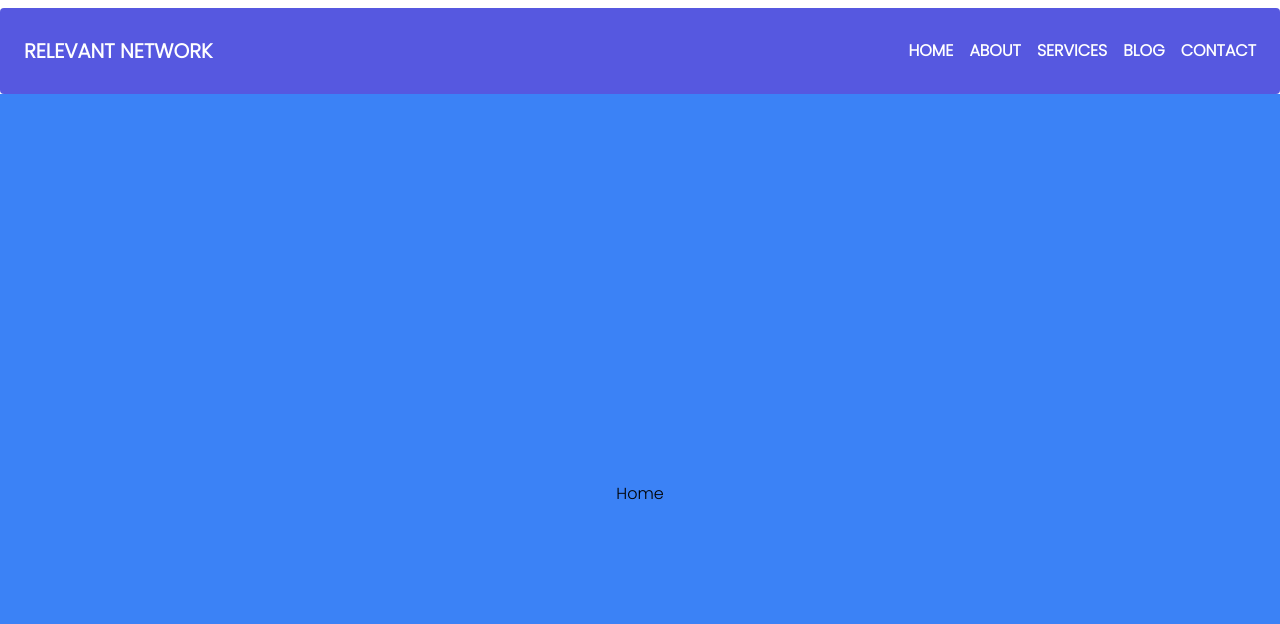
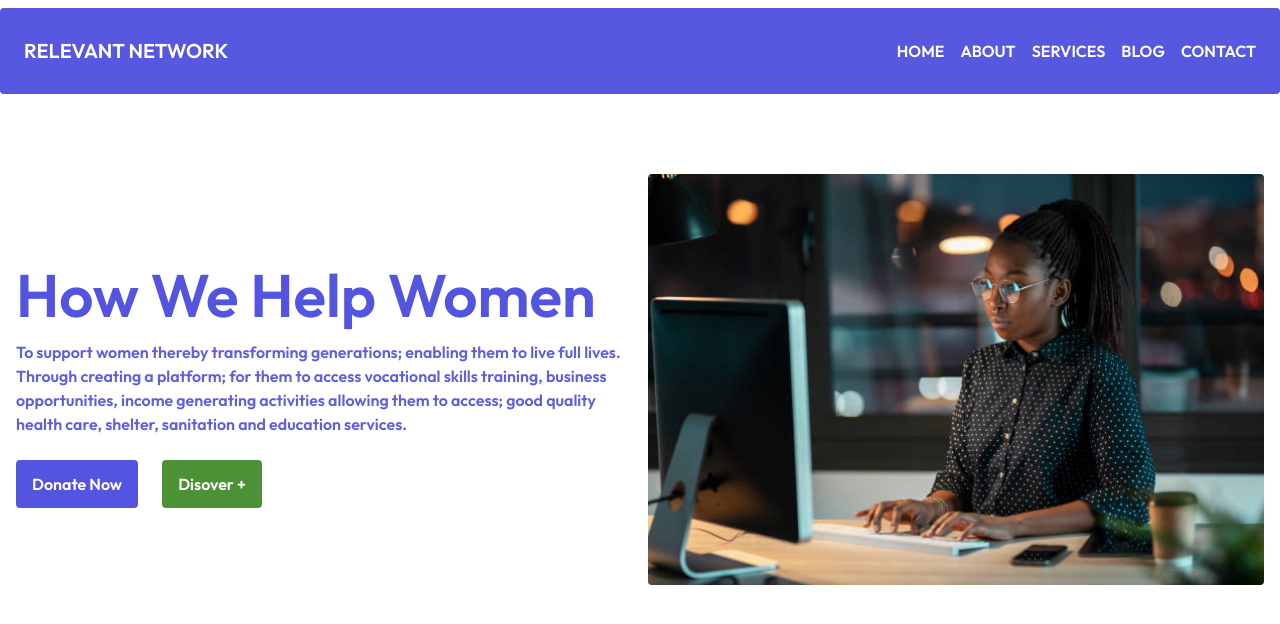
Before and after one commit to DC-21/relevant-network, a React (Vite) app: page / in a window 1280 px wide. Shown: the top 624 px of the page. Built offline with nearby package versions, Linux system fonts and the light colour scheme.

Commit message:
home page

```diff
--- a/index.html
+++ b/index.html
@@ -6,7 +6,7 @@
     <link rel="preconnect" href="https://fonts.googleapis.com" />
     <link rel="preconnect" href="https://fonts.gstatic.com" crossorigin />
     <link
-      href="https://fonts.googleapis.com/css2?family=IBM+Plex+Sans:wght@200;400;500;600;700&family=Poppins:wght@300&display=swap"
+      href="https://fonts.googleapis.com/css2?family=Outfit:wght@600&display=swap"
       rel="stylesheet"
     />
     <title>Relevant Network</title>
--- a/src/App.css
+++ b/src/App.css
@@ -2,8 +2,7 @@
   box-sizing: border-box;
   padding: 0;
   margin: 0;
-  font-family: "IBM Plex Sans", sans-serif;
-  font-family: "Poppins", sans-serif;
+  font-family: "Outfit", sans-serif;
 }
 
 body,
--- a/src/pages/Home.tsx
+++ b/src/pages/Home.tsx
@@ -1,8 +1,37 @@
+import logo from "../assets/istockphoto-1362381896-612x612.jpg";
+
 const Home = () => {
   return (
-    <section className="flex w-full max-w-7xl h-screen justify-center items-center bg-blue-500">
-      <p>Home</p>
-      <div></div>
+    <section className="flex w-full max-w-7xl h-auto py-20 px-4 justify-center items-center">
+      <div className="w-full flex gap-4 justify-center items-center text-black">
+        <div className="w-1/2 justify-center">
+          <h1 className="text-[60px] font-weight: 800 text-[#5355e0]">
+            How We Help Women
+          </h1>
+          <p className="text-[#5e60e0]">
+            To support women thereby transforming generations; enabling them to
+            live full lives. Through creating a platform; for them to access
+            vocational skills training, business opportunities, income
+            generating activities allowing them to access; good quality health
+            care, shelter, sanitation and education services.
+          </p>
+          <div className="flex gap-6 mt-6">
+            <button className="py-3 px-4 text-white rounded bg-[#5355e0]">
+              Donate Now
+            </button>
+            <button className="bg-[#4d9136] text-white rounded py-3 px-4">
+              Disover +
+            </button>
+          </div>
+        </div>
+        <div className="w-1/2 justify-end">
+          <img
+            className="bg-[#4d9136] h-auto w-full object-cover rounded"
+            src={logo}
+            alt=""
+          />
+        </div>
+      </div>
     </section>
   );
 };
```
Also changed, not shown: src/assets/Picture1-removebg-preview.png (added), src/assets/istockphoto-1362381896-612x612.jpg (added).
